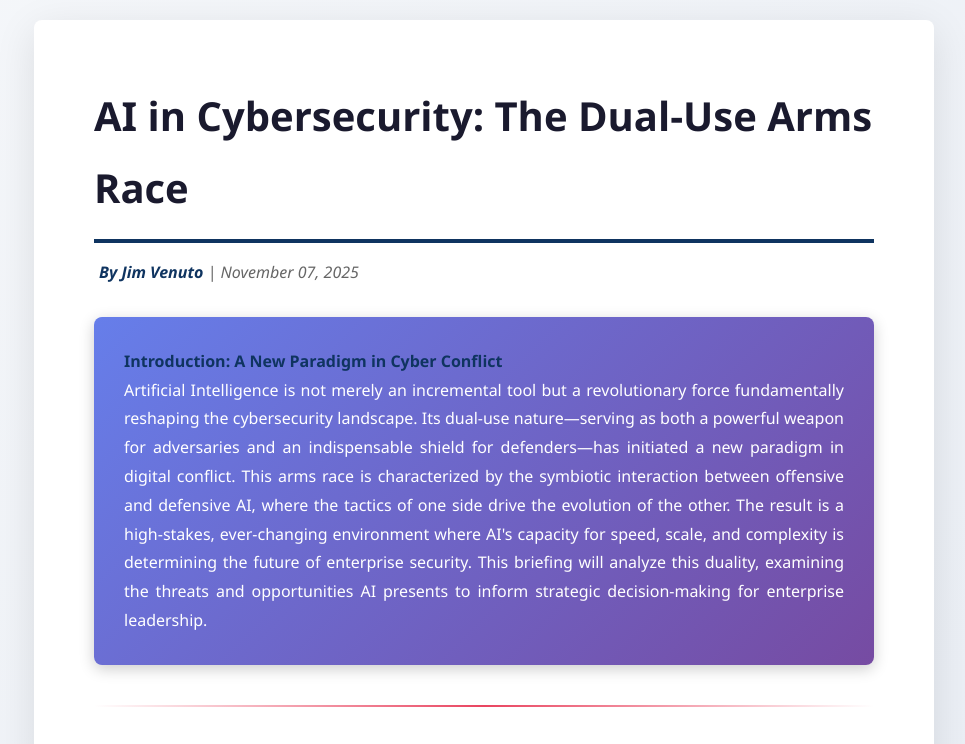
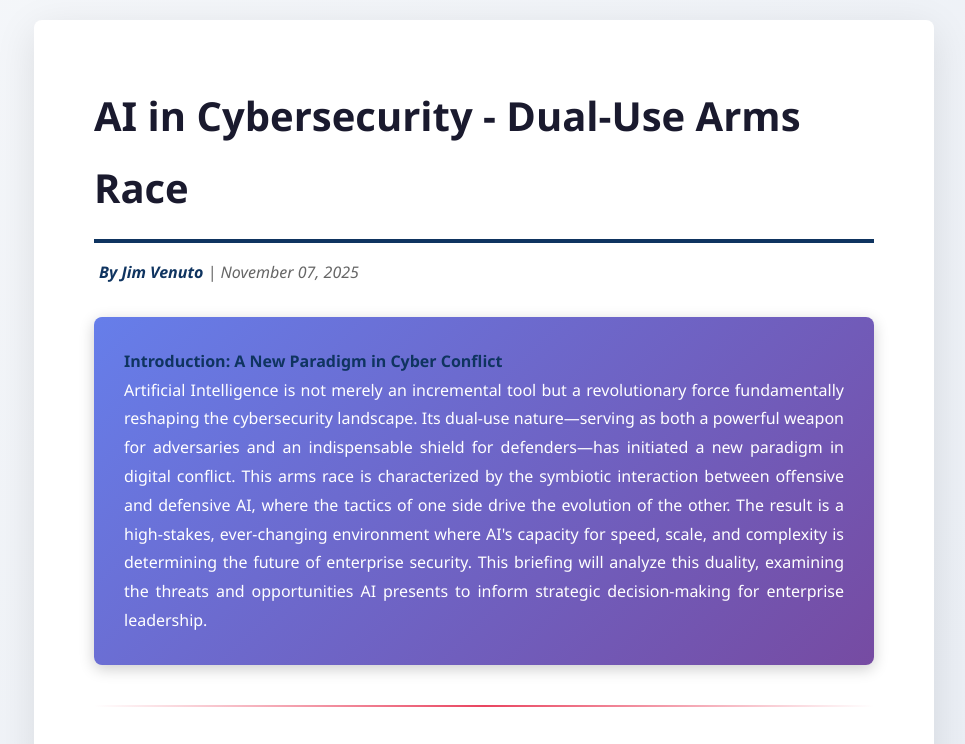
Before and after one commit to sm911/CFS-2.0, a plain HTML site: page govern/gv-rm/ai_cybersecurity_blog.html in a window 1280 px wide. Shown: the top 744 px of the page, without its empty margins (156-1121 px from the left). Drawn offline with Linux system fonts and the light colour scheme.

Commit message:
Update ai_cybersecurity_blog.html

```diff
--- a/govern/gv-rm/ai_cybersecurity_blog.html
+++ b/govern/gv-rm/ai_cybersecurity_blog.html
@@ -194,7 +194,7 @@
 </head>
 <body>
     <div class="container">
-        <h1>AI in Cybersecurity: The Dual-Use Arms Race</h1>
+        <h1>AI in Cybersecurity - Dual-Use Arms Race</h1>
 
         <div class="metadata">
             <span class="author">By Jim Venuto</span> | November 07, 2025
```
